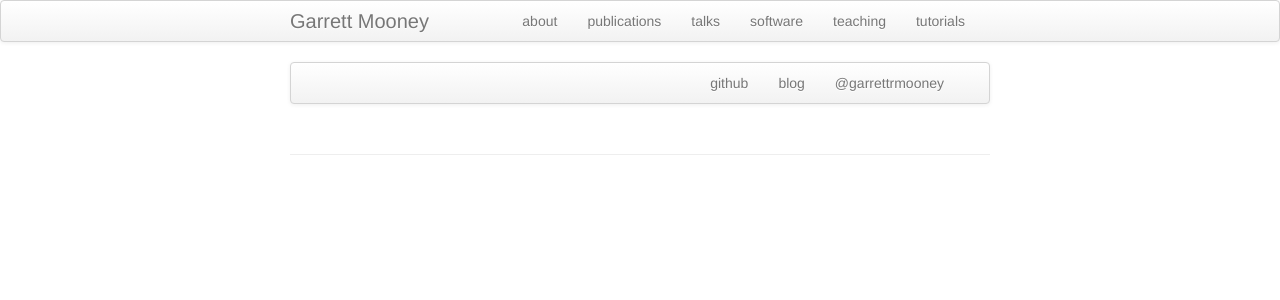
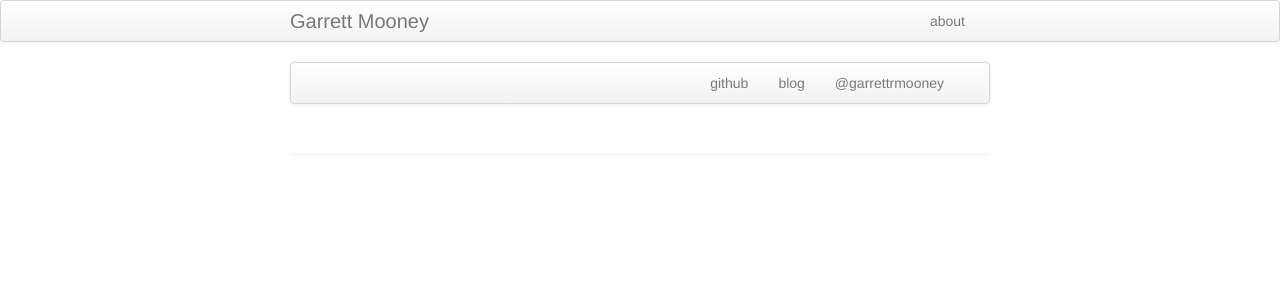
Before and after one commit to GarrettMooney/garrettmooney.github.io, a Jekyll site: the page built from index.md, in a window 1280 px wide. Shown: the top 300 px of the page. Built offline with Jekyll 4.4.1, drawn with Linux system fonts in a browser that asks for light colours.

Commit message:
- Remove deadlinks from  _includes/themes/twitter/default.html

```diff
--- a/_includes/themes/twitter/default.html
+++ b/_includes/themes/twitter/default.html
@@ -36,11 +36,6 @@
           <a class="brand" href="{{ HOME_PATH }}">{{ site.title }}</a>
           <ul class="nav">
               <li><a href="{{ BASE_PATH }}/pages/about.html">about</a></li>
-              <li><a href="{{ BASE_PATH }}/pages/pubs.html">publications</a></li>
-              <li><a href="{{ BASE_PATH }}/pages/talks.html">talks</a></li>
-              <li><a href="{{ BASE_PATH }}/pages/software.html">software</a></li>
-              <li><a href="{{ BASE_PATH }}/pages/teaching.html">teaching</a></li>
-              <li><a href="{{ BASE_PATH }}/pages/tutorials.html">tutorials</a></li>
           </ul>
         </div>
       </div>
```
